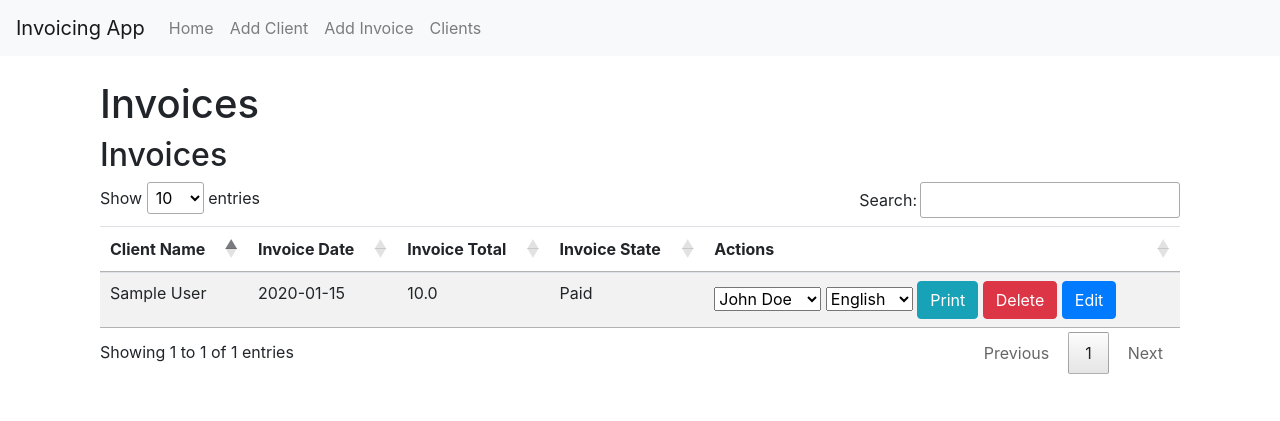
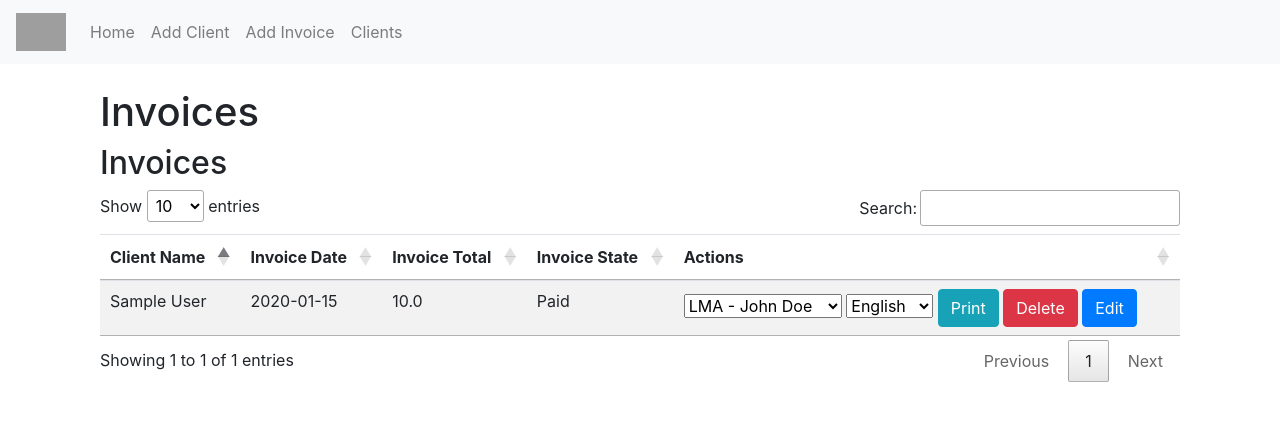
Before and after one commit to drfoehn/simple_invoice, a Flask app: page / in a window 1280 px wide. Shown: the top 421 px of the page. Run offline with Flask 3, Linux system fonts and the light colour scheme; tables that the repository leaves empty hold one stand-in row (values such as "Sample post"); some libraries are stand-ins or nearby versions; grey boxes are pictures that could not be loaded.

Commit message:
minor bugs repaired

```diff
--- a/templates/base.html
+++ b/templates/base.html
@@ -13,7 +13,7 @@
 </head>
 <body>
     <nav class="navbar navbar-expand-lg navbar-light bg-light">
-        <a class="navbar-brand" href="{{ url_for('index') }}">Invoicing App</a>
+        <a class="navbar-brand" href="{{ url_for('index') }}"><img src="{{ url_for('static', filename='img/logo.png') }}" alt="JC Invoicing App" style="width: 50px;"></a>
         <button class="navbar-toggler" type="button" data-toggle="collapse" data-target="#navbarNav" aria-controls="navbarNav" aria-expanded="false" aria-label="Toggle navigation">
             <span class="navbar-toggler-icon"></span>
         </button>
--- a/templates/index.html
+++ b/templates/index.html
@@ -29,7 +29,7 @@
                         <form method="GET" action="{{ url_for('print_invoice', invoice_id=invoice.id) }}" style="display:inline;">
                             <select name="persona" id="persona_{{ invoice.id }}">
                                 {% for key, persona in PERSONAS.items() %}
-                                    <option value="{{ key }}">{{ persona.first_name }} {{ persona.last_name }}</option>
+                                    <option value="{{ key }}">{% if persona.company_name %}LMA - {% endif %}{{ persona.first_name }} {{ persona.last_name }}</option>
                                 {% endfor %}
                             </select>
                             <select name="language" id="language_{{ invoice.id }}">
```
Also changed, not shown: templates/print_invoice.html (+9 -2 lines).
